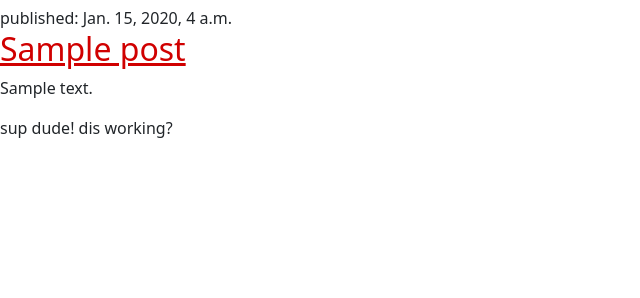
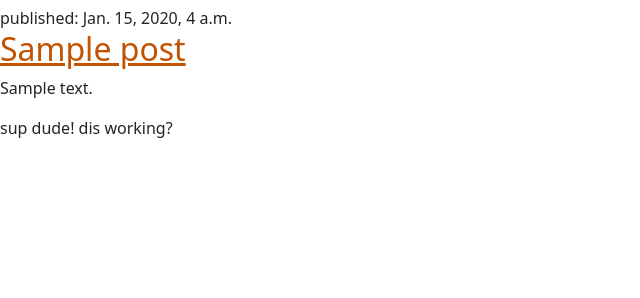
Before and after one commit to nazrinhz/DjangoBlog, a Django app: page /hello in a window 1280 px wide. Shown: the part 106-404 px from the top of the page, without its empty margins (0-640 px from the left). Run offline with Django 3.2, Linux system fonts and the light colour scheme; tables that the repository leaves empty hold one stand-in row (values such as "Sample post").

Commit message:
added CSS color

```diff
--- a/blog/static/css/blog.css
+++ b/blog/static/css/blog.css
@@ -1,3 +1,3 @@
 h1 a, h2 a{
-  color: #D00000;
+  color: #C25100;
 }
```
